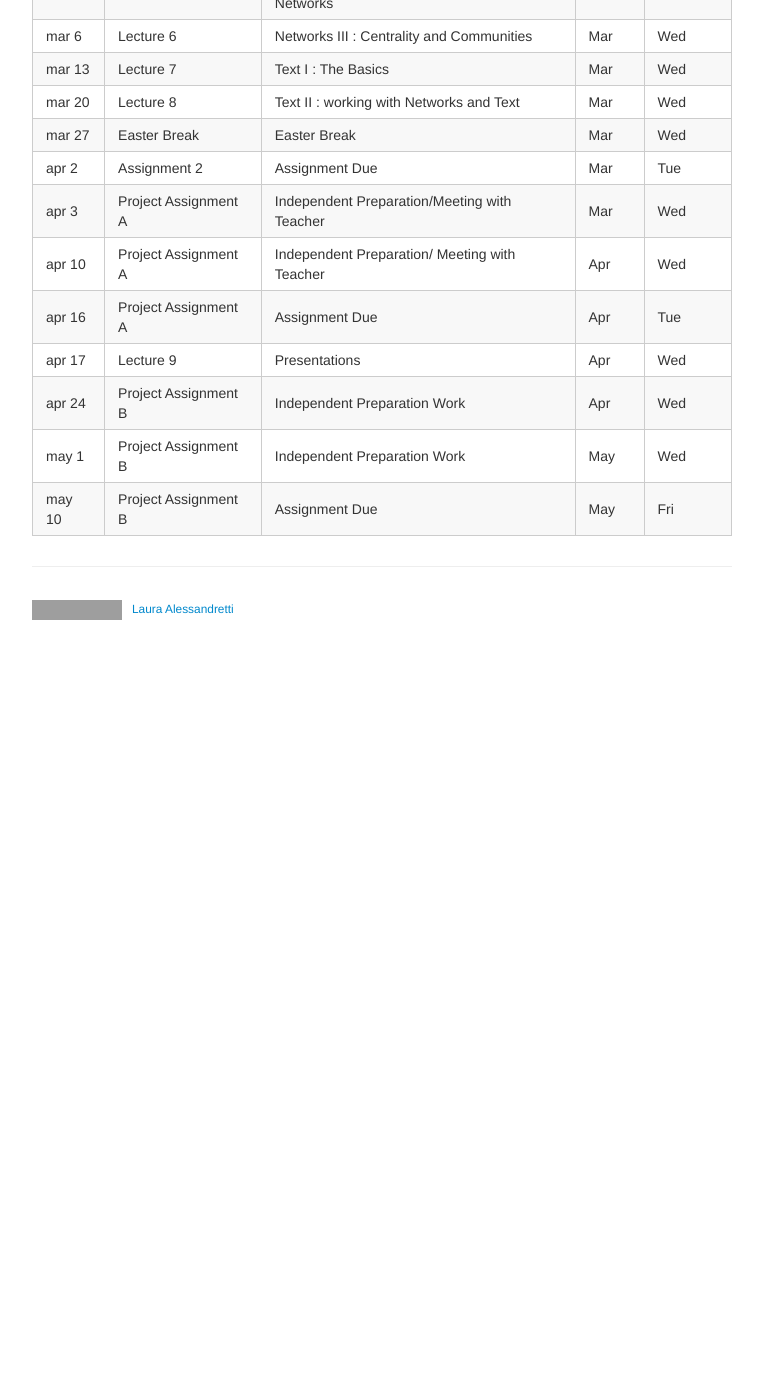
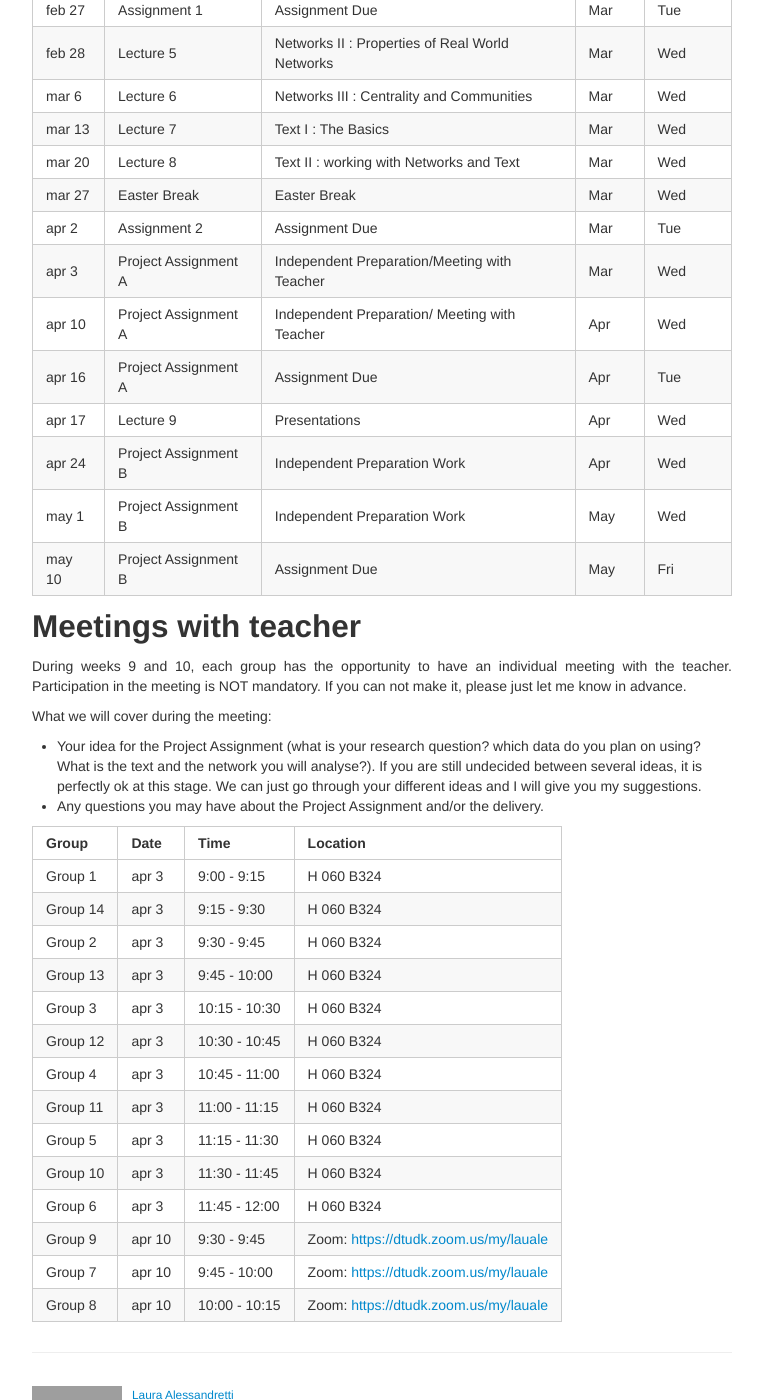
Before and after one commit to Simo067m/comsocsci2024, a Jekyll site: the page built from docs/schedule.md, in a window 1280 px wide and 1400 px high, scrolled down 474 px. Shown: the whole window, without its empty margins (258-1021 px from the left). Built offline with Jekyll 4.4.1, drawn with Linux system fonts in a browser that asks for light colours; before the commit the page ends 1104 px from its top, so only the background shows below that; grey boxes are pictures that could not be loaded.

Commit message:
schedule

```diff
--- a/docs/schedule.md
+++ b/docs/schedule.md
@@ -29,3 +29,32 @@ description: A course led by Laura Alessandretti on Computational Social Science
 | apr 24      | Project Assignment B        |Independent Preparation Work| Apr           |      Wed       |
 | may 1       | Project Assignment B        |Independent Preparation Work| May           |      Wed       |
 | may 10      | Project Assignment B        | Assignment Due             | May           |      Fri       |
+
+
+
+## Meetings with teacher
+
+During weeks 9 and 10, each group has the opportunity to have an individual meeting with the teacher. Participation in the meeting is NOT mandatory. If you can not make it, please just let me know in advance.
+
+What we will cover during the meeting:
+* Your idea for the Project Assignment (what is your research question? which data do you plan on using? What is the text and the network you will analyse?). If you are still undecided between several ideas, it is perfectly ok at this stage. We can just go through your different ideas and I will give you my suggestions.
+* Any questions you may have about the Project Assignment and/or the delivery.
+
+
+
+| Group       | Date        | Time                    | Location            |
+| :---             | :---          |    :---                      |    :---              |
+| Group 1    | apr 3      | 9:00 - 9:15             |  H 060 B324   |
+| Group 14  | apr 3      | 9:15 - 9:30             | H 060 B324     |
+| Group 2    | apr 3      | 9:30 - 9:45             | H 060 B324   |
+| Group 13  | apr 3      | 9:45 - 10:00           | H 060 B324   |
+| Group 3    | apr 3      | 10:15 - 10:30         | H 060 B324  |
+| Group 12  | apr 3      | 10:30 - 10:45         | H 060 B324 |
+| Group 4    | apr 3      | 10:45 - 11:00         | H 060 B324   |
+| Group 11  | apr 3      | 11:00 - 11:15          | H 060 B324  |
+| Group 5    | apr 3      | 11:15 - 11:30          | H 060 B324   |
+| Group 10  | apr 3      | 11:30 - 11:45          | H 060 B324  |
+| Group 6    | apr 3      | 11:45 - 12:00          | H 060 B324   |
+| Group 9    | apr 10    | 9:30 - 9:45              | Zoom: [https://dtudk.zoom.us/my/lauale](https://dtudk.zoom.us/my/lauale)  |
+| Group 7    | apr 10    | 9:45 - 10:00            | Zoom: [https://dtudk.zoom.us/my/lauale](https://dtudk.zoom.us/my/lauale) |
+| Group 8    | apr 10    | 10:00 - 10:15          | Zoom: [https://dtudk.zoom.us/my/lauale](https://dtudk.zoom.us/my/lauale)  |
```
Also changed, not shown: other parts of docs/schedule.md (+1 -1 lines).
